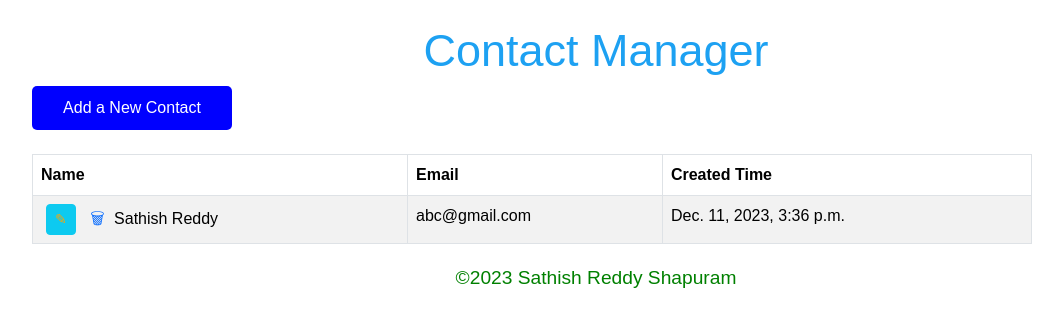
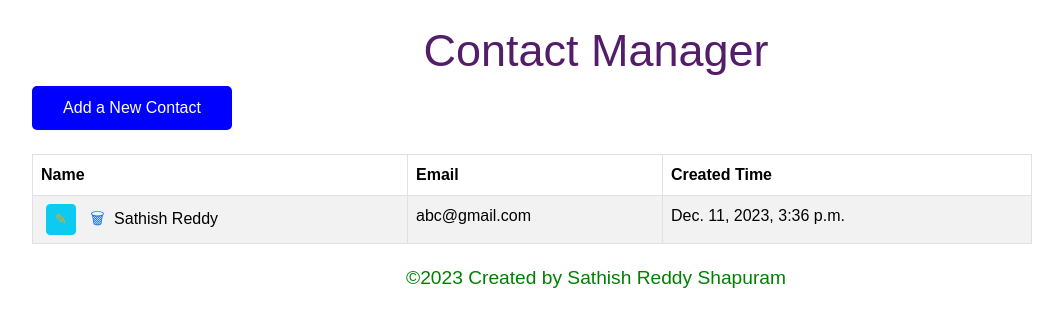
Before and after one commit to Sathish766/Sathish_shapuram, a Django app: page / in a window 1280 px wide. Shown: the top 327 px of the page, without its empty margins (44-1107 px from the left). Run offline with Django 5.2, Linux system fonts and the light colour scheme; data comes from the database, SQL or seed files in the repository; both versions use the stored data as it was after the commit; some libraries are stand-ins or nearby versions.

Commit message:
UIchanges

```diff
--- a/sathish_shapuram/templates/base.html
+++ b/sathish_shapuram/templates/base.html
@@ -23,7 +23,7 @@
     {% block content %}{% endblock content %}
   </div>
   <div class="footer">
-    <p class="signature">&copy;2023 Sathish Reddy Shapuram</p>
+    <p class="signature">&copy;2023 Created by Sathish Reddy Shapuram</p>
   </div>
 </body>
 
--- a/sathish_shapuram/templates/tasks/task_confirm_delete.html
+++ b/sathish_shapuram/templates/tasks/task_confirm_delete.html
@@ -4,7 +4,7 @@
 <style>
   h1 {
     text-align: center;
-    color: #1DA1F2;
+    color: #531d69;
     font-size: 45px;
     font-family: Arial, Helvetica, sans-serif;
     font-weight: 500;
--- a/sathish_shapuram/templates/tasks/task_detail.html
+++ b/sathish_shapuram/templates/tasks/task_detail.html
@@ -4,7 +4,7 @@
 <style>
     h1 {
         text-align: center;
-        color: #1DA1F2;
+        color: #531d69;
         font-size: 45px;
         font-family: Arial, Helvetica, sans-serif;
         font-weight: 500;
--- a/sathish_shapuram/templates/tasks/task_form.html
+++ b/sathish_shapuram/templates/tasks/task_form.html
@@ -7,7 +7,7 @@
   }
   h1 {
     text-align: center;
-    color: #1DA1F2;
+    color: #531d69;
     font-size: 45px;
     font-family: Arial, Helvetica, sans-serif;
     font-weight: 500;
--- a/sathish_shapuram/templates/tasks/task_list.html
+++ b/sathish_shapuram/templates/tasks/task_list.html
@@ -12,7 +12,7 @@
   }
   h1 {
       text-align: center;
-      color: #1DA1F2;
+      color: #531d69;
       font-size: 45px;
       font-weight: 500;
 
```
Also changed, not shown: sathish_shapuram/db.sqlite3.
